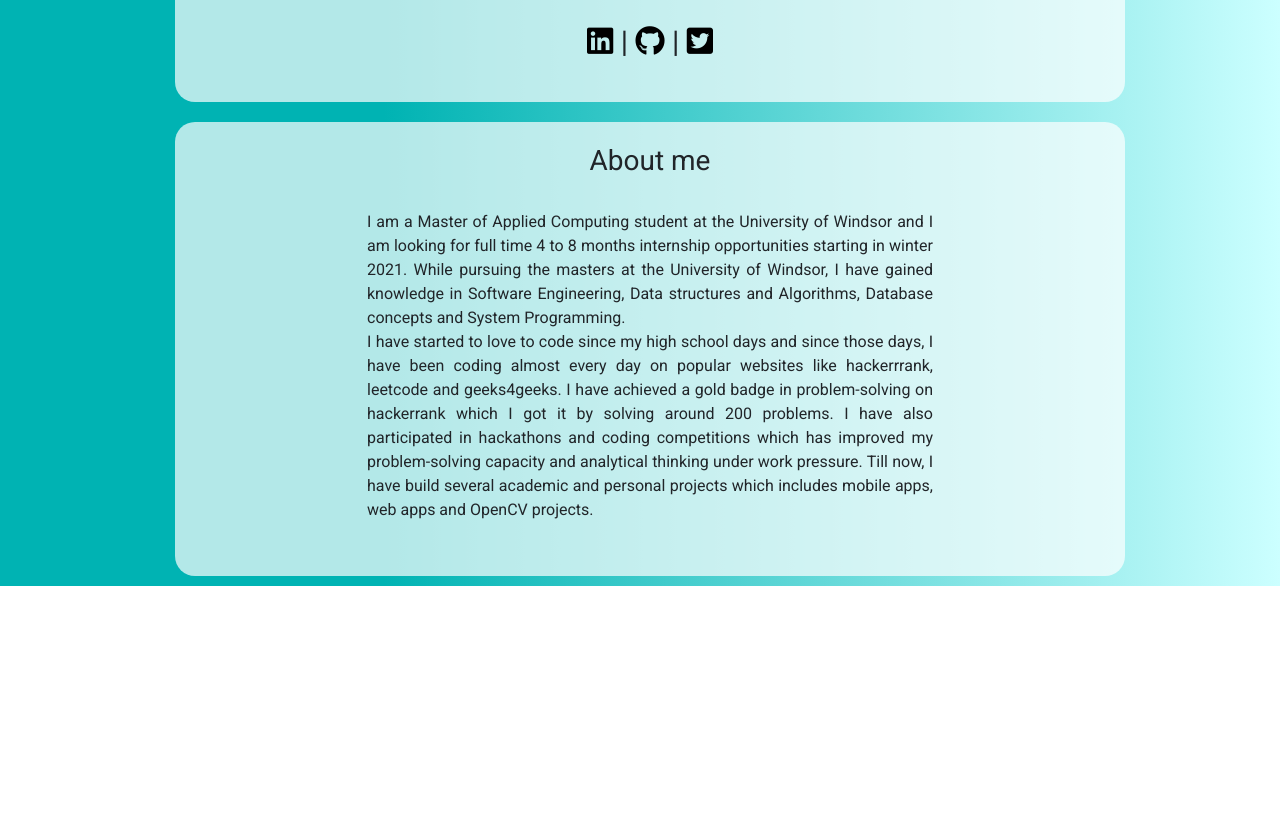
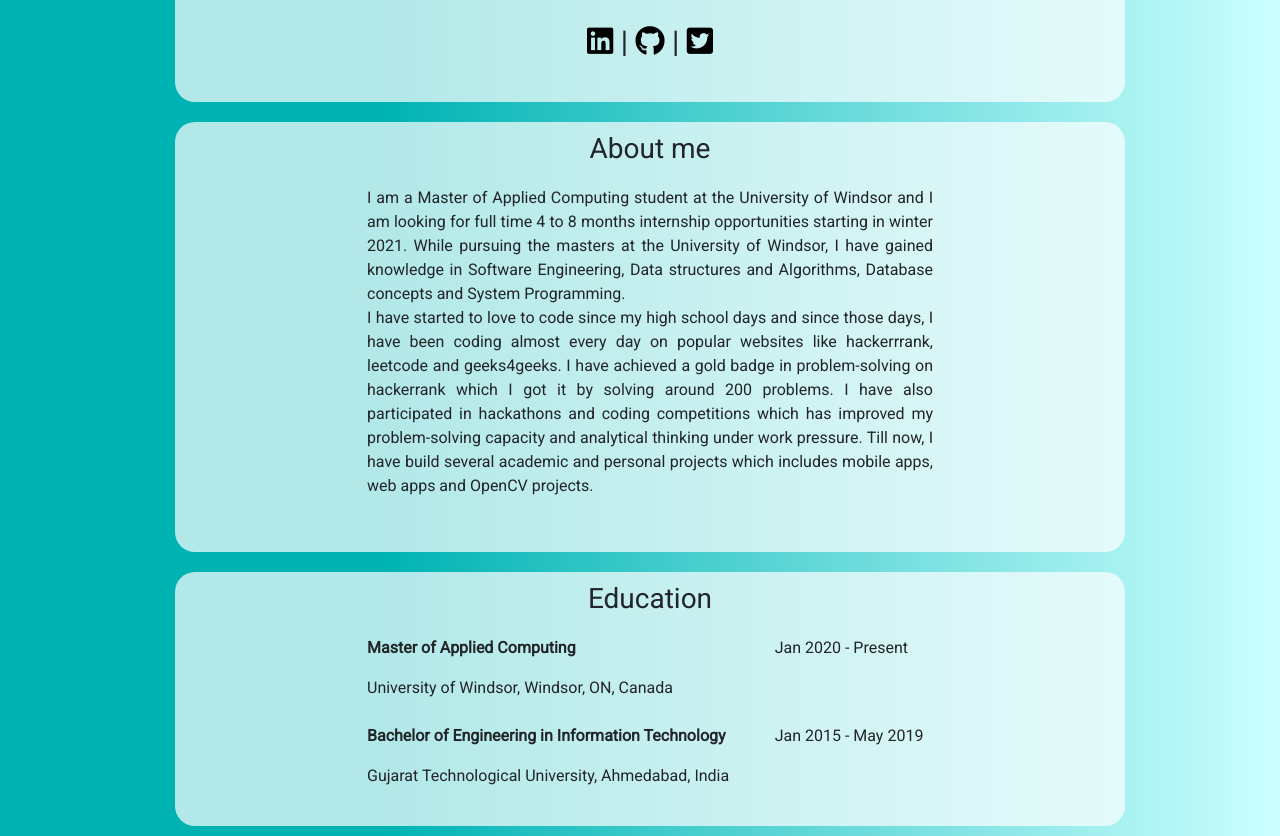
Before and after one commit to yugsalvation/yugsalvation.github.io, a React (Create React App) app: page / in a window 1280 px wide. Shown: the part 380-1216 px from the top of the page. Before the commit the page ends 966 px from the top, so only its background shows below. Built offline with nearby package versions, Linux system fonts and the light colour scheme.

Commit message:
educatio

```diff
--- a/src/components/aboutme.jsx
+++ b/src/components/aboutme.jsx
@@ -1,4 +1,5 @@
 import React, { Component } from "react";
+import "./aboutme.css";
 class AboutMe extends Component {
   state = {};
   render() {
@@ -7,13 +8,10 @@ class AboutMe extends Component {
         <div class="row">
           <div className="col-sm-2"></div>
           <div className="col-sm-8">
+            {" "}
+            <h3>About me</h3>
             <table className="table table-borderless">
               <tbody>
-                <tr>
-                  <td>
-                    <h3>About me</h3>
-                  </td>
-                </tr>
                 <tr>
                   <td className="aboutme">
                     <p>
--- a/src/components/basicinfo.css
+++ b/src/components/basicinfo.css
@@ -2,7 +2,7 @@
   border: 1px solid #555;
   border-radius: 150px;
   padding: 10px;
-  background-image: linear-gradient(90deg, #4d0f00, #ffffff, #4d0f00, #ffffff);
+  background-image: linear-gradient(90deg, #1a0500, #ffffff, #1a0500, #ffffff);
 }
 .leftside {
   text-align: center;
--- /dev/null
+++ b/src/components/education.css
@@ -0,0 +1,7 @@
+.education {
+  text-align: left;
+  text-justify: inter-word;
+}
+.row1 {
+  text-align: center;
+}
--- /dev/null
+++ b/src/components/education.jsx
@@ -0,0 +1,48 @@
+import React, { Component } from "react";
+import "./education.css";
+class Education extends Component {
+  state = {};
+  render() {
+    return (
+      <div class="container">
+        <div class="row">
+          <div className="col-sm-2"></div>
+          <div className="col-sm-8">
+            <h3>Education</h3>
+            <table className="table table-borderless">
+              <tbody>
+                <tr>
+                  <td className="education">
+                    <p>
+                      {" "}
+                      <b>Master of Applied Computing</b>
+                    </p>{" "}
+                    University of Windsor, Windsor, ON, Canada
+                  </td>
+                  <td className="education">
+                    <p>Jan 2020 - Present</p>
+                  </td>
+                </tr>
+                <tr>
+                  <td className="education">
+                    <p>
+                      {" "}
+                      <b>Bachelor of Engineering in Information Technology</b>
+                    </p>{" "}
+                    Gujarat Technological University, Ahmedabad, India
+                  </td>
+                  <td className="education">
+                    <p>Jan 2015 - May 2019</p>
+                  </td>
+                </tr>
+              </tbody>
+            </table>
+          </div>
+          <div className="col-sm-2"></div>
+        </div>
+      </div>
+    );
+  }
+}
+
+export default Education;
--- a/src/components/mainpage.css
+++ b/src/components/mainpage.css
@@ -25,6 +25,18 @@
   font-family: "Roboto", sans-serif;
   font-size: auto;
 }
+.educatione {
+  background-color: hsl(0, 0%, 100%, 70%);
+  border-radius: 20px;
+  text-align: center;
+  height: 100%;
+  margin: 10px;
+  padding: 10px;
+
+  font-family: "Open Sans Condensed", sans-serif;
+  font-family: "Roboto", sans-serif;
+  font-size: auto;
+}
 html,
 body {
   margin: 0;
--- a/src/components/mainpage.jsx
+++ b/src/components/mainpage.jsx
@@ -3,6 +3,7 @@ import "bootstrap/dist/css/bootstrap.css";
 import "./mainpage.css";
 import BasicInfo from "./basicinfo";
 import AboutMe from "./aboutme";
+import Education from "./education";
 import "./aboutme.css";
 class MainPage extends Component {
   state = {};
@@ -23,6 +24,14 @@ class MainPage extends Component {
           </div>
           <div className="col-sm-1 "></div>
         </div>
+
+        <div className="row">
+          <div className="col-sm-1 "></div>
+          <div className="col-sm-10 educatione">
+            <Education />
+          </div>
+          <div className="col-sm-1 "></div>
+        </div>
       </div>
     );
   }
```
